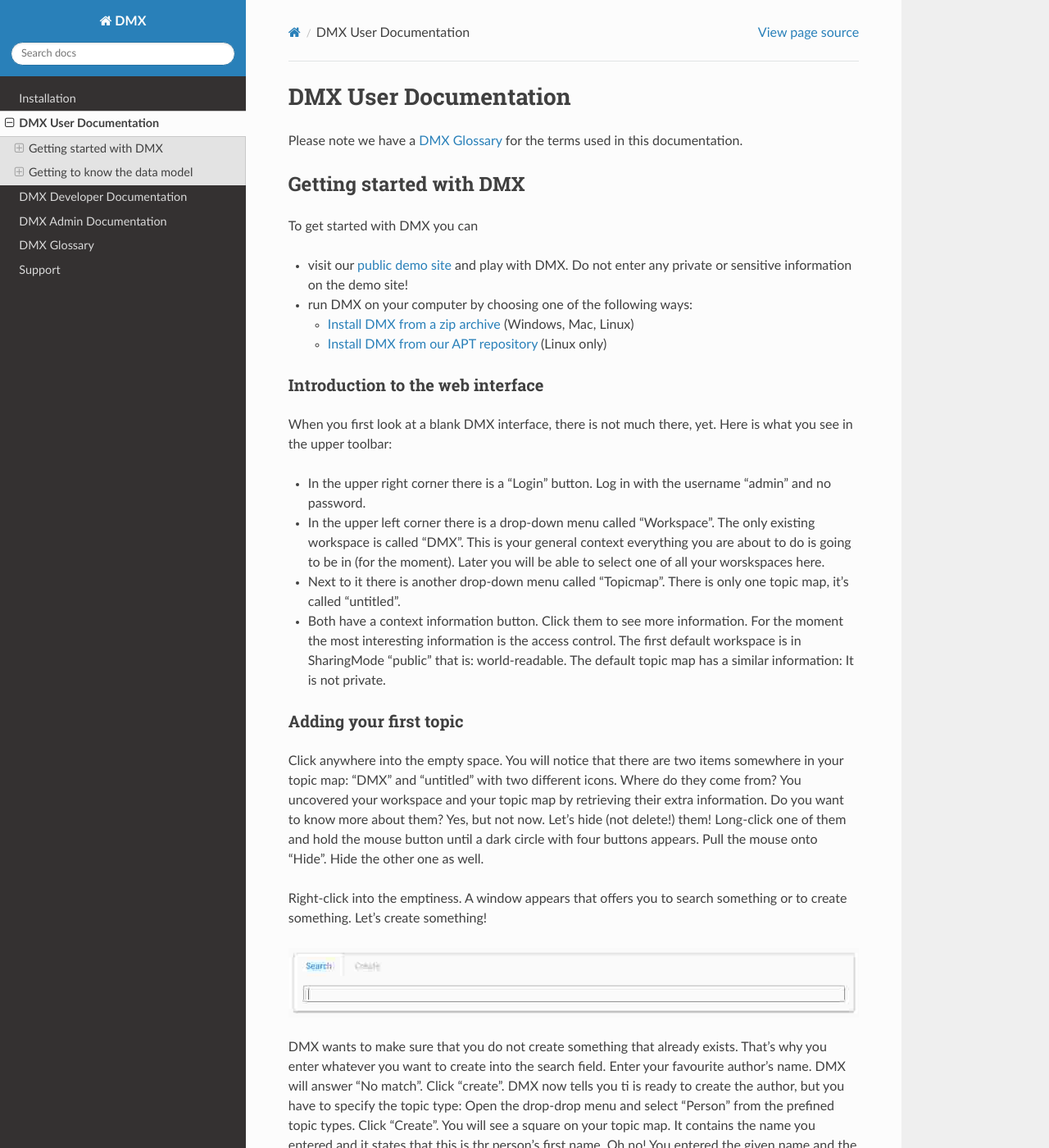
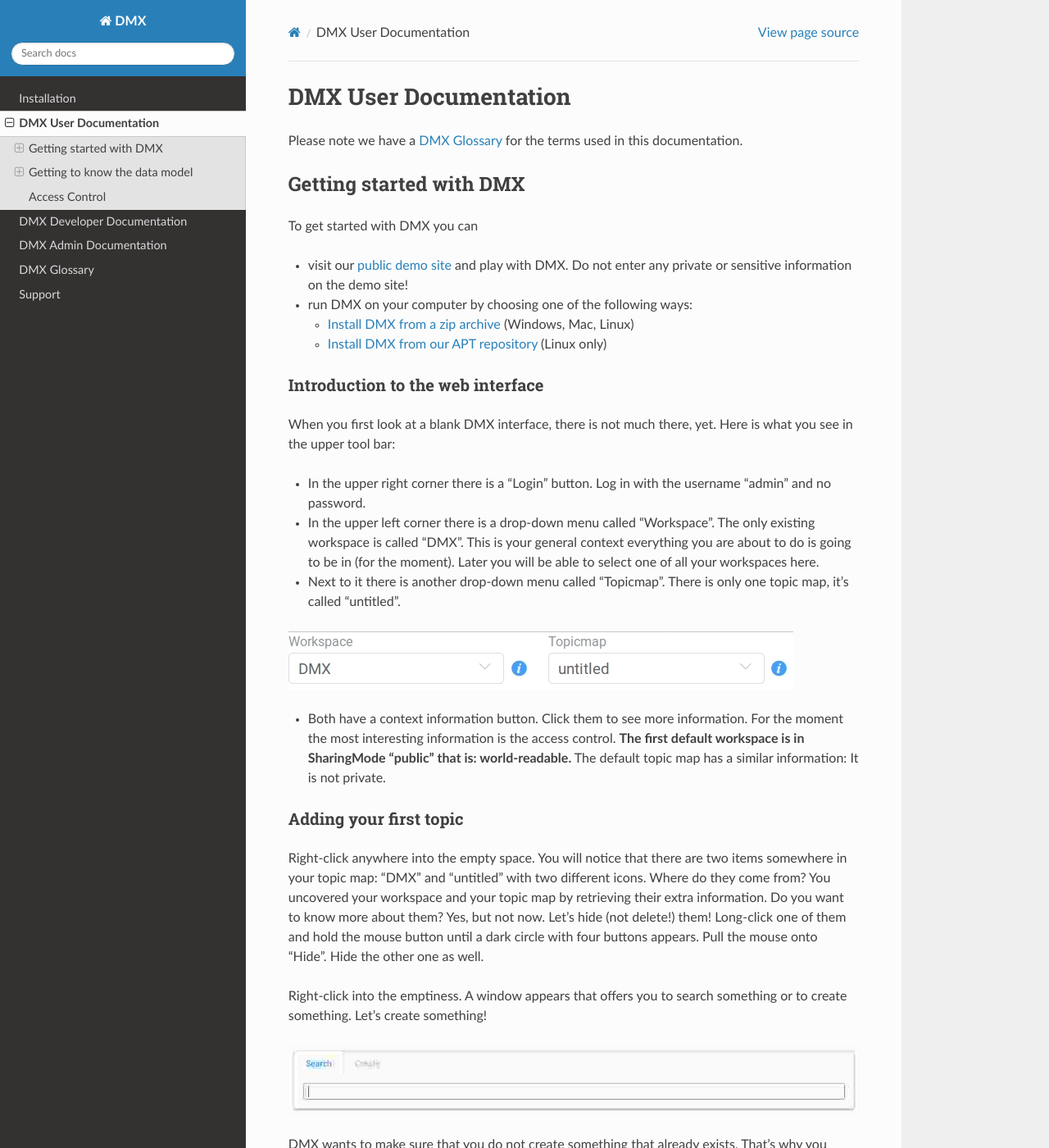
Before and after one commit to dmx-systems/dmx-documentation, a Sphinx documentation site: the page built from docs/user.rst, in a window 1280 px wide and 1400 px high. Shown: the whole window at 82% size. Built offline with Sphinx 7.4.7 and the Read the Docs theme 2.0.0, drawn with Linux system fonts in a browser that asks for light colours.

Commit message:
Added tool bar screenshot

```diff
--- a/docs/user.rst
+++ b/docs/user.rst
@@ -20,17 +20,21 @@
 
 Introduction to the web interface
 =================================
-When you first look at a blank DMX interface, there is not much there, yet. Here is what you see in the upper toolbar:
+When you first look at a blank DMX interface, there is not much there, yet. Here is what you see in the upper tool bar:
 
 * In the upper right corner there is a "Login" button. Log in with the username "admin" and no password.
-* In the upper left corner there is a drop-down menu called "Workspace". The only existing workspace is called "DMX". This is your general context everything you are about to do is going to be in (for the moment). Later you will be able to select one of all your worskspaces here.
+* In the upper left corner there is a drop-down menu called "Workspace". The only existing workspace is called "DMX". This is your general context everything you are about to do is going to be in (for the moment). Later you will be able to select one of all your workspaces here.
 * Next to it there is another drop-down menu called "Topicmap". There is only one topic map, it's called "untitled".
-* Both have a context information button. Click them to see more information. For the moment the most interesting information is the access control. The first default workspace is in SharingMode "public" that is: world-readable. The default topic map has a similar information: It is not private.
+
+.. figure:: _static/upper-toolbar.jpg
+    :alt: Tool bar with workspace and topic map selection
+
+* Both have a context information button. Click them to see more information. For the moment the most interesting information is the access control. **The first default workspace is in SharingMode "public" that is: world-readable.** The default topic map has a similar information: It is not private.
 
 Adding your first topic
 =======================
 
-Click anywhere into the empty space. You will notice that there are two items somewhere in your topic map: "DMX" and "untitled" with two different icons. Where do they come from? You uncovered your workspace and your topic map by retrieving their extra information. Do you want to know more about them? Yes, but not now. Let's hide (not delete!) them! Long-click one of them and hold the mouse button until a dark circle with four buttons appears. Pull the mouse onto "Hide". Hide the other one as well.
+Right-click anywhere into the empty space. You will notice that there are two items somewhere in your topic map: "DMX" and "untitled" with two different icons. Where do they come from? You uncovered your workspace and your topic map by retrieving their extra information. Do you want to know more about them? Yes, but not now. Let's hide (not delete!) them! Long-click one of them and hold the mouse button until a dark circle with four buttons appears. Pull the mouse onto "Hide". Hide the other one as well.
 
 Right-click into the emptiness. A window appears that offers you to search something or to create something. Let's create something!
 
@@ -67,3 +71,7 @@
 ===================================
 
 You just added your favourite author so next you need a topic type called "book" with certain properties all books have, e.g. a publisher, a year etc.
+
+**************
+Access Control
+**************
```
Also changed, not shown: docs/_static/upper-toolbar.jpg (added).
